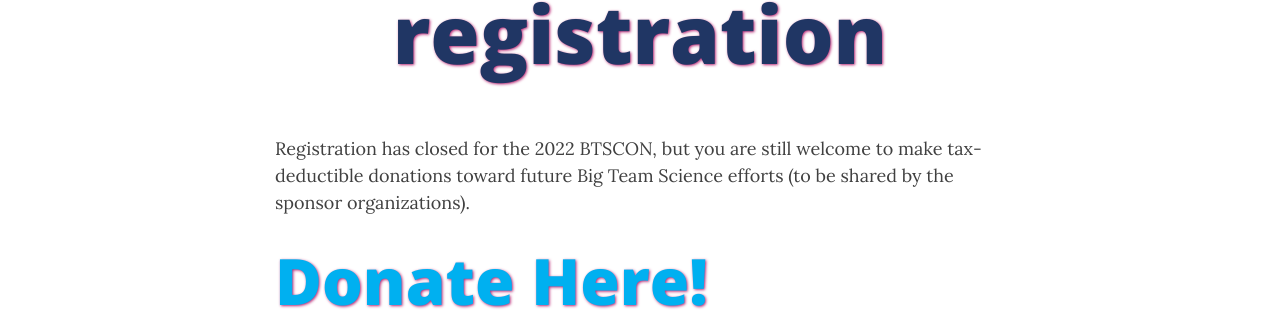
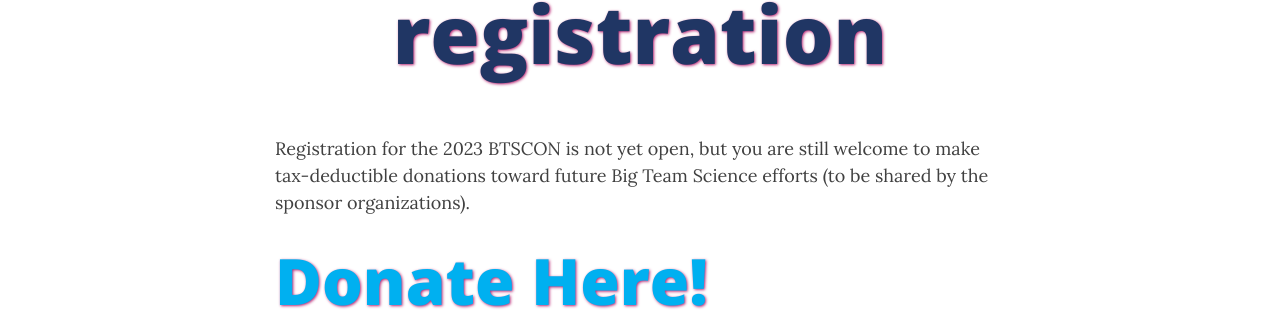
Before and after one commit to bigteamscienceconference/bigteamscienceconference.github.io, a Jekyll site: the page built from registration.md, in a window 1280 px wide. Shown: the part 141-472 px from the top of the page. Built offline with Jekyll 4.4.1, drawn with Linux system fonts in a browser that asks for light colours; nearby versions of some CDN libraries; comment, search, counter and statistics services are not loaded.

Commit message:
Update registration.md

```diff
--- a/registration.md
+++ b/registration.md
@@ -10,6 +10,6 @@
 To register, please click the **Register** link above. To ensure inclusivity, **registration fees are optional** for attendees! You can pay what you want, but the suggested registration fee is $20. All proceeds will be used to develop and improve upon future big team science projects. Registration will be limited to 1,000 attendees.
 -->
 
-Registration has closed for the 2022 BTSCON, but you are still welcome to make tax-deductible donations toward future Big Team Science efforts (to be shared by the sponsor organizations).
+Registration for the 2023 BTSCON is not yet open, but you are still welcome to make tax-deductible donations toward future Big Team Science efforts (to be shared by the sponsor organizations).
 
 # [Donate Here!](https://opencollective.com/psysciacc/events/test-event-23392c94/contribute/registration-2022-big-team-science-conference-40278)
```
